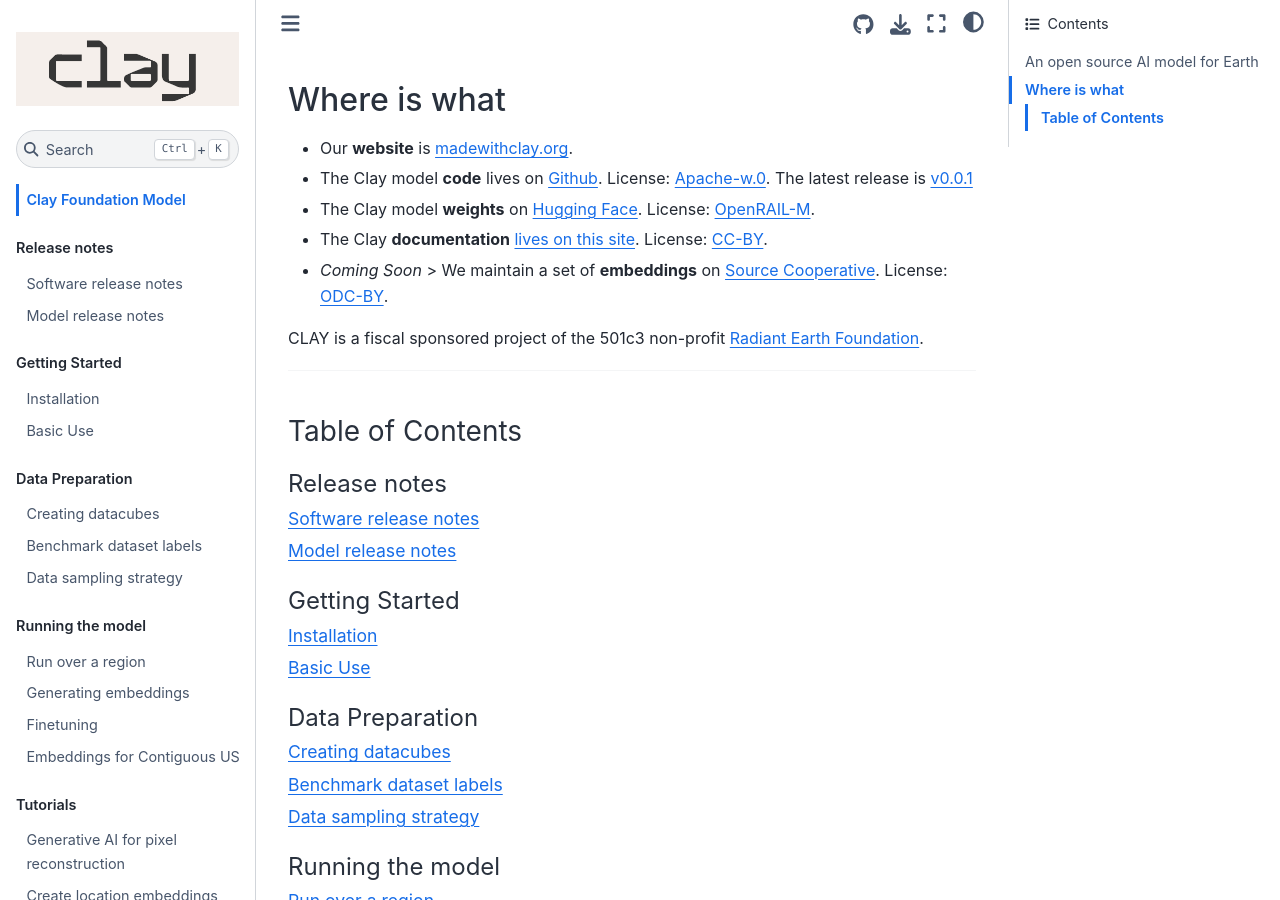
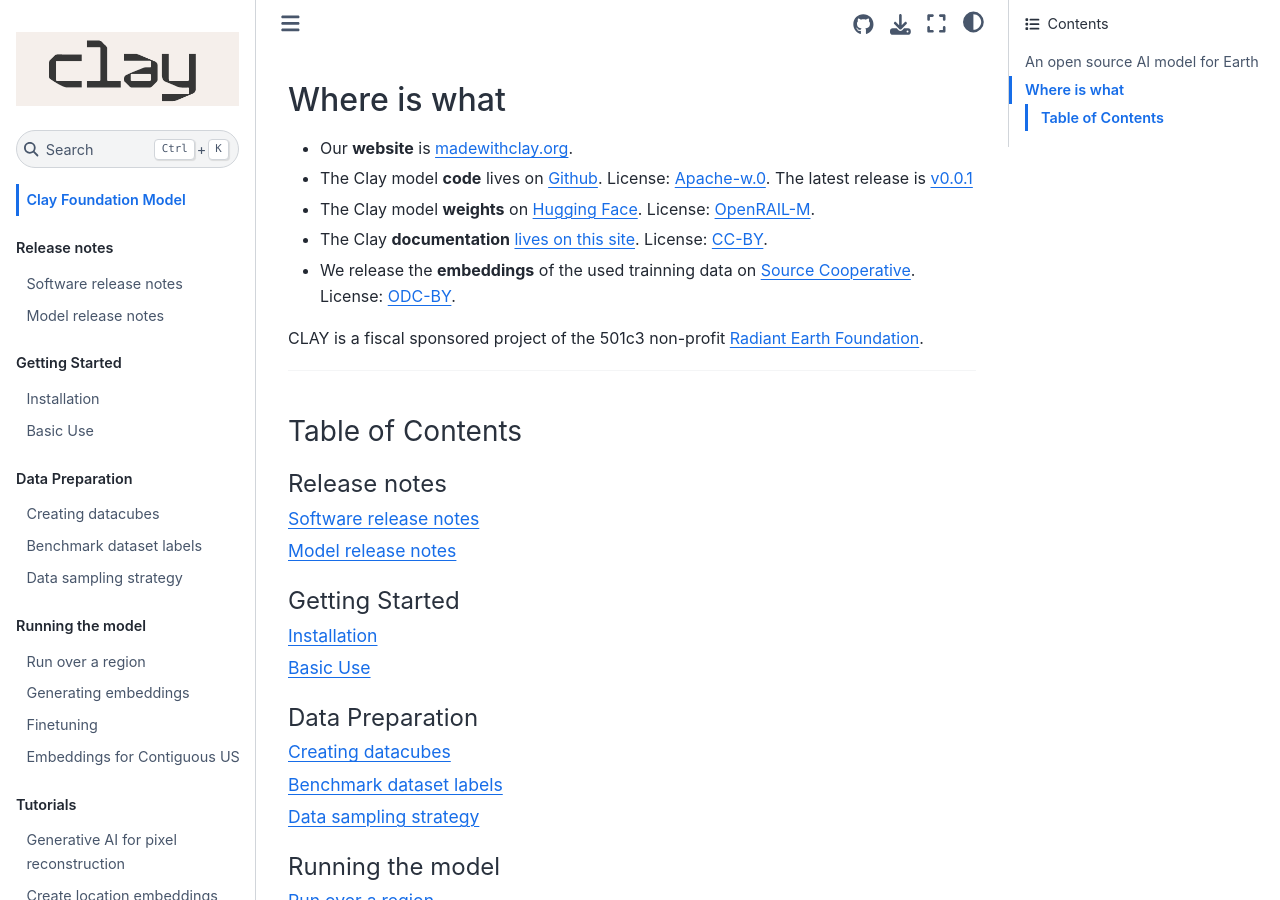
Before and after one commit to Clay-foundation/model, a Jupyter Book: the page built from docs/index.md, in a window 1280 px wide and 900 px high, scrolled down 434 px. Built offline with Jupyter Book 1.0.4 settings and Sphinx 7.4.7 and the Sphinx Book theme 1.1.4, drawn with Linux system fonts in a browser that asks for light colours.

Commit message:
Add source.coop link (#137)
* add source link

* rocover ToC

---------

Co-authored-by: Daniel Wiesmann <yellowcap@users.noreply.github.com>

```diff
--- a/docs/index.md
+++ b/docs/index.md
@@ -22,12 +22,11 @@
   License: [OpenRAIL-M](https://github.com/Clay-foundation/model/blob/main/LICENSE-MODEL.md).
 - The Clay **documentation** [lives on this site](https://clay-foundation.github.io/model/index.html).
   License: [CC-BY](http://creativecommons.org/licenses/by/4.0/).
-- *Coming Soon* > We maintain a set of **embeddings** on [Source Cooperative](https://beta.source.coop/clay/).
+- We release the **embeddings** of the used trainning data on [Source Cooperative](https://beta.source.coop/repositories/clay/clay-model-v0-embeddings).
   License: [ODC-BY](https://opendatacommons.org/licenses/by/).
 
 CLAY is a fiscal sponsored project of the 501c3 non-profit
 [Radiant Earth Foundation](https://www.radiant.earth).
-
 
 ---
 ### Table of Contents
```
